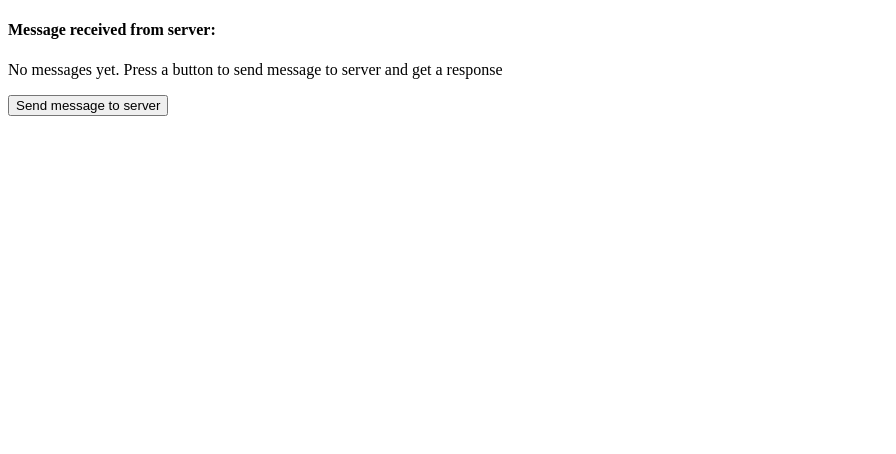
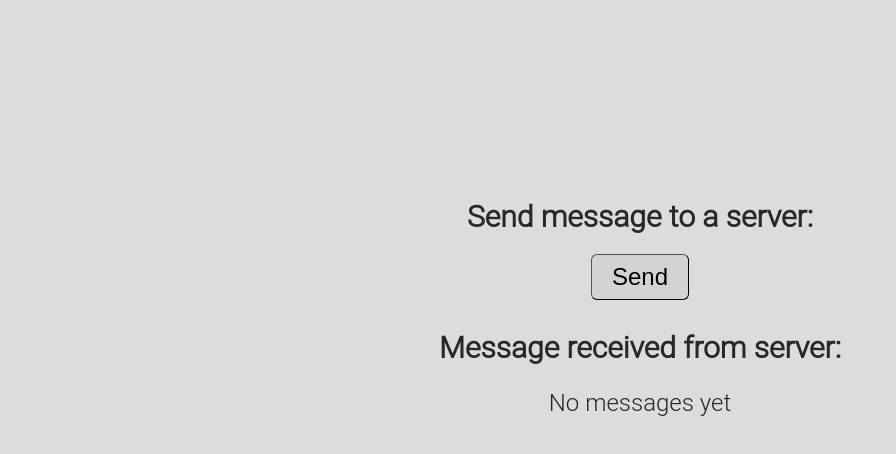
Before and after one commit to FairlyTales/WebSockets, a plain HTML site: page app/index.html in a window 1280 px wide. Shown: the whole page, without its empty margins (0-896 px from the left). Drawn offline with Linux system fonts and the light colour scheme.

Commit message:
added styles to client side of the app

```diff
--- a/app/index.html
+++ b/app/index.html
@@ -3,15 +3,59 @@
   <head>
     <meta charset="UTF-8" />
     <title>WebSockets playground</title>
+    <style>
+      .centered-content {
+        display: flex;
+        justify-content: center;
+        align-items: center;
+      }
+
+      button {
+        padding: 8px 20px;
+        border-width: 1px;
+        border-radius: 6px;
+        background-color: #d3d3d3;
+        font-size: inherit;
+        cursor: pointer;
+        transition: all 0.2s;
+      }
+
+      button:hover {
+        opacity: 0.6;
+      }
+
+      button:active {
+        opacity: 0.4;
+      }
+    </style>
   </head>
-  <body>
-    <h4>Message received from server:</h4>
-    <p id="receivedMessage">
-      No messages yet. Press a button to send message to server and get a
-      response
-    </p>
-    <button>Send message to server</button>
-
+  <body
+    style="
+      font-family: 'Roboto Light', sans-serif;
+      margin: 0;
+      height: 80vh;
+      background-color: gainsboro;
+      color: #282828;
+      font-size: 24px;
+    "
+    class="centered-content"
+  >
+    <div style="display: flex; flex-direction: column">
+      <div class="centered-content" style="margin-bottom: 20px">
+        <h4 style="margin: 0; font-size: 30px">Send message to a server:</h4>
+      </div>
+      <div class="centered-content">
+        <button>Send</button>
+      </div>
+      <div class="centered-content" style="margin-top: 30px">
+        <h4 style="margin: 0; font-size: 30px">
+          Message received from server:
+        </h4>
+      </div>
+      <div class="centered-content">
+        <p id="receivedMessage">No messages yet</p>
+      </div>
+    </div>
     <script>
       // creating a connection with the server using built-in WebSocket class
       // "ws:" in the url will trigger the handshake with the WS server
```
